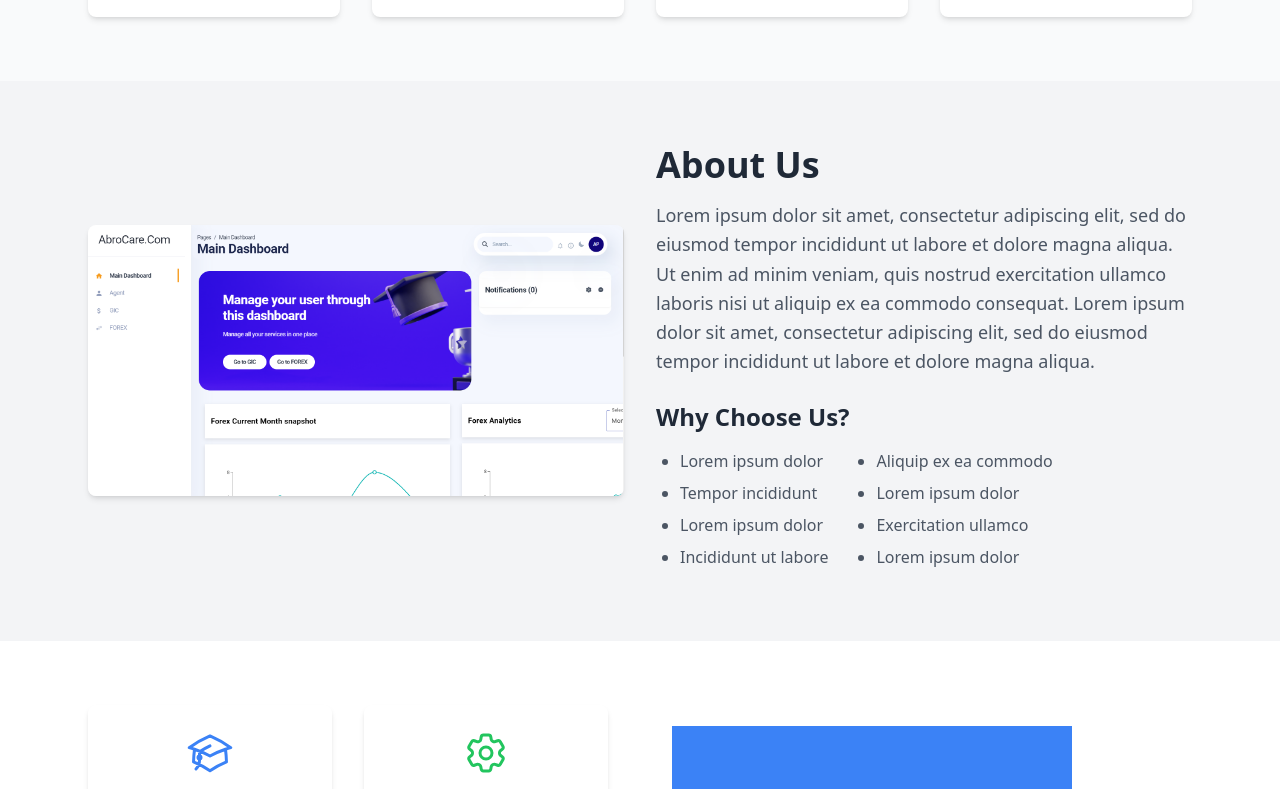
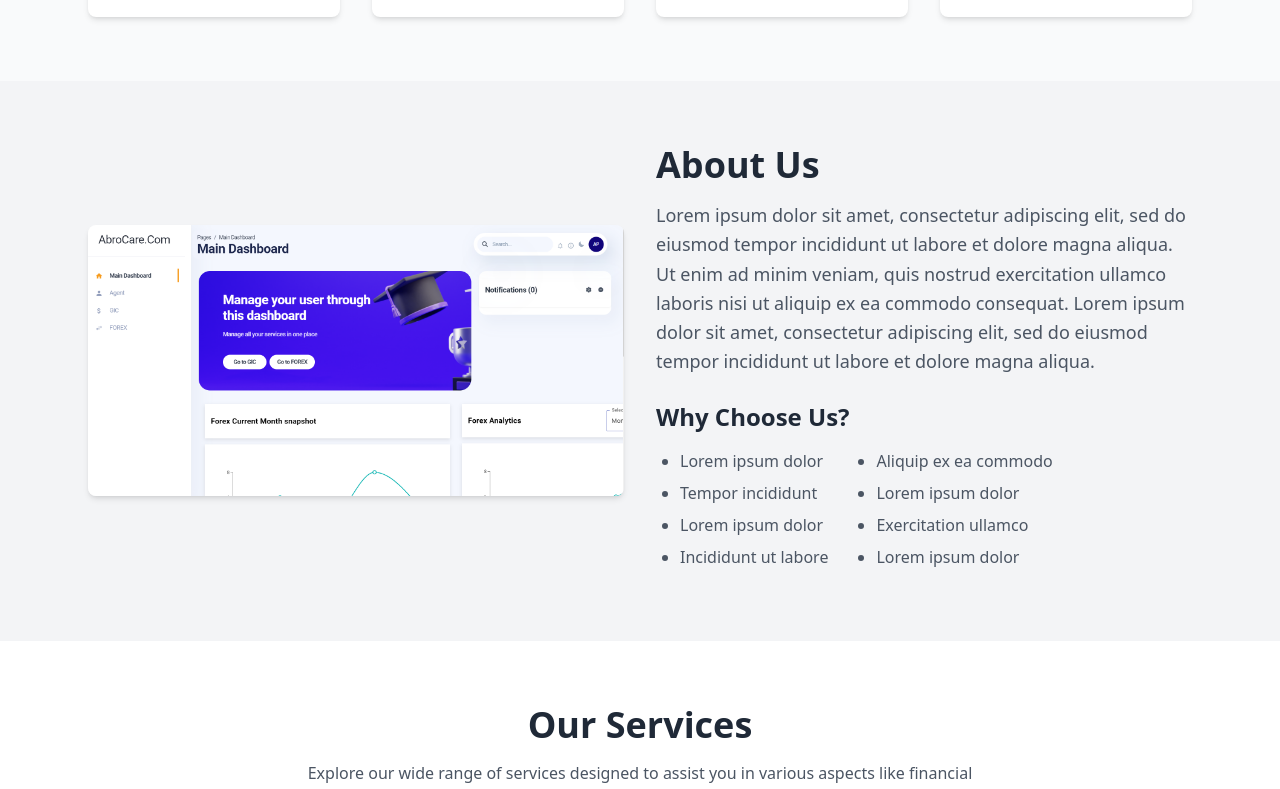
Before and after one commit to TiwariLokesh/Abrocare, a React (Vite) app: page / in a window 1280 px wide. Shown: the part 2000-2789 px from the top of the page. Built offline with nearby package versions, Linux system fonts and the light colour scheme.

Commit message:
refactor: update Services component layout and improve accessibility

```diff
--- a/src/App.jsx
+++ b/src/App.jsx
@@ -9,7 +9,7 @@ import Services from './components/Services';
 const App = () => {
   return (
     <div className="App">
-      <Navbar />
+      {/* <Navbar /> */}
       <main className="pt-0"> {/* Adjust padding to account for fixed navbar */}
         <Hero />
         <Screenshot/>
--- a/src/components/Services.jsx
+++ b/src/components/Services.jsx
@@ -1,6 +1,7 @@
 import React from "react";
 import { AcademicCapIcon, Cog6ToothIcon, ChartBarIcon, HeartIcon } from "@heroicons/react/24/outline";
-import ServiceImg from '../assets/service.png'
+import ServiceImg from '../assets/service.png';
+
 const Services = () => {
   const services = [
     {
@@ -27,7 +28,16 @@ const Services = () => {
 
   return (
     <div id="services" className="py-16 bg-white">
-      <div className="container mx-auto max-w-6xl px-6 flex flex-col-reverse md:flex-row items-center gap-16">
+      <div className="container mx-auto max-w-6xl px-6">
+        {/* Heading and Subheading Section */}
+        <div className="text-center mb-12">
+          <h2 className="text-4xl font-bold text-gray-800">Our Services</h2>
+          <p className="text-gray-600 mt-4 w-full lg:w-2/3 mx-auto text-center">
+            Explore our wide range of services designed to assist you in various aspects like financial planning, immigration, and support for international students.
+          </p>
+        </div>
+
+        <div className="flex flex-col-reverse md:flex-row items-center gap-16">
           {/* Left Content with Cards */}
           <div className="flex flex-col w-full md:w-1/2">
             <div className="grid grid-cols-1 md:grid-cols-2 gap-8">
@@ -62,12 +72,13 @@ const Services = () => {
           {/* Right Image Section */}
           <div className="w-full md:w-1/2">
             <div className="relative h-full">
-            <div className="bg-blue-500 flex items-end justify-center lg:h-[550px] lg:w-[400px] ">
+              <div className="bg-blue-500 flex items-end justify-center lg:h-[550px] lg:w-[400px]">
                 <img
                   src={ServiceImg}
                   alt="Person Illustration"
-                className="lg:h-[450px]   object-cover"
+                  className="lg:h-[450px] object-cover"
                 />
+              </div>
             </div>
           </div>
         </div>
```
Lines whose indentation alone changed are shown as unchanged.
